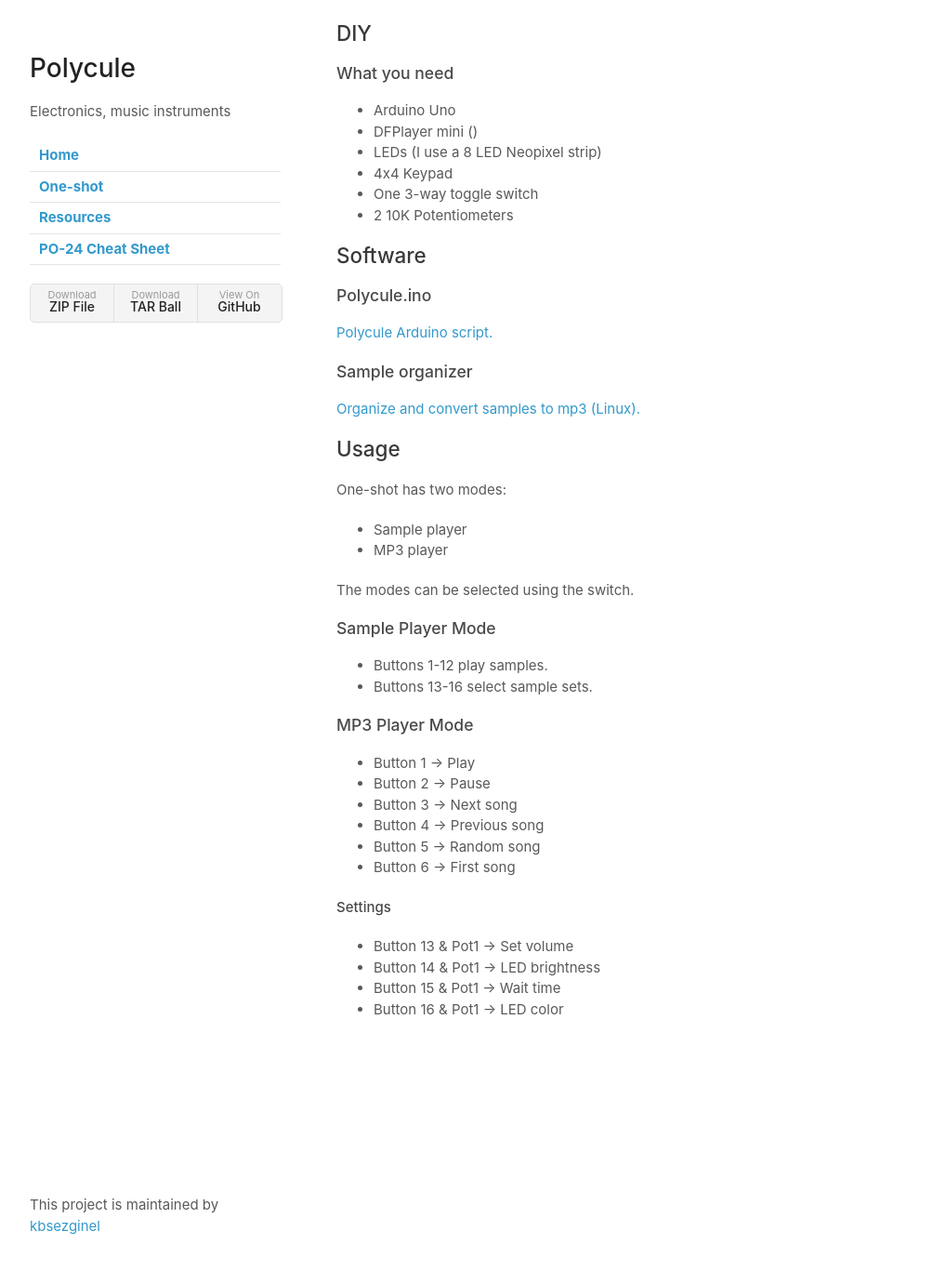
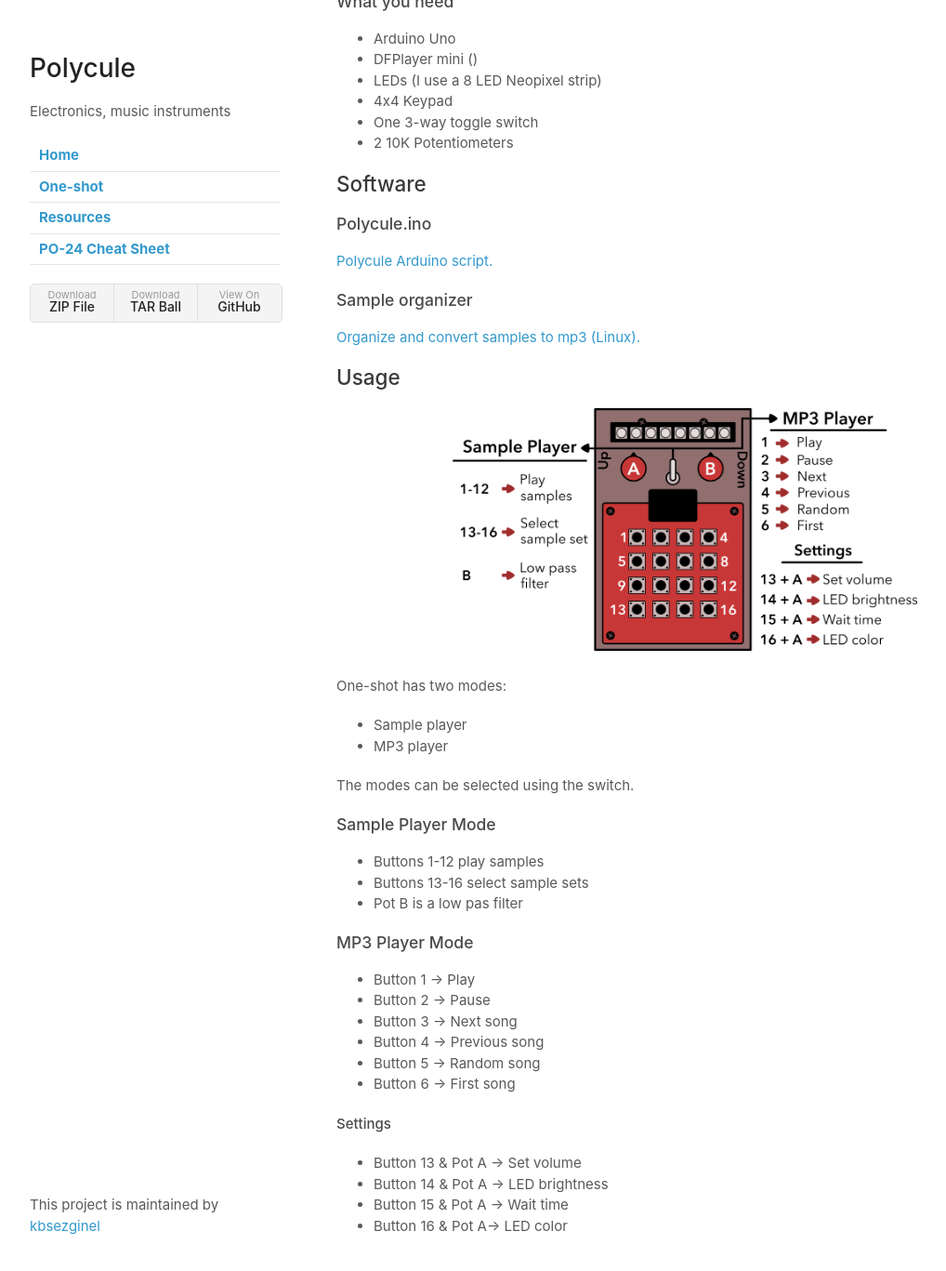
Before and after one commit to kbsezginel/polycule, a Jekyll site: the page built from one-shot.md, in a window 1280 px wide and 1400 px high, scrolled down 616 px. Shown: the top 1367 px of the window at 93% size, without its empty margins (68-1086 px from the left). Built offline with Jekyll 4.4.1, drawn with Linux system fonts in a browser that asks for light colours; our own code applies the rules of GitHub Pages for plain Markdown files.

Commit message:
Adds polycule cheat sheet.

```diff
--- a/one-shot.md
+++ b/one-shot.md
@@ -1,7 +1,7 @@
 # One-shot
 One-shot audio playback and MP3 player device
 
-<p align="center"><img src="assets/img/polycule-one-shot-front.png" width="300"></p>
+<p align="center"><img src="assets/img/polycule-one-shot-front.png" width="250"></p>
 
 ## DIY
 
@@ -23,6 +23,8 @@
 
 ## Usage
 
+<p align="center"><img src="assets/img/polycule-one-shot-cheatsheet.png" width="500"></p>
+
 One-shot has two modes:
 - Sample player
 - MP3 player
@@ -31,8 +33,9 @@
 
 ### Sample Player Mode
 
-- Buttons 1-12 play samples.
-- Buttons 13-16 select sample sets.
+- Buttons 1-12 play samples
+- Buttons 13-16 select sample sets
+- Pot B is a low pas filter
 
 ### MP3 Player Mode
 
@@ -45,7 +48,7 @@
 
 #### Settings
 
-- Button 13 & Pot1 -> Set volume
-- Button 14 & Pot1 -> LED brightness
-- Button 15 & Pot1 -> Wait time
-- Button 16 & Pot1 -> LED color
+- Button 13 & Pot A -> Set volume
+- Button 14 & Pot A -> LED brightness
+- Button 15 & Pot A -> Wait time
+- Button 16 & Pot A-> LED color
```
Also changed, not shown: index.md (+2 -1 lines), assets/img/polycule-one-shot-cheatsheet.png (added), assets/img/polycule-one-shot-cheatsheet.svg (added).
